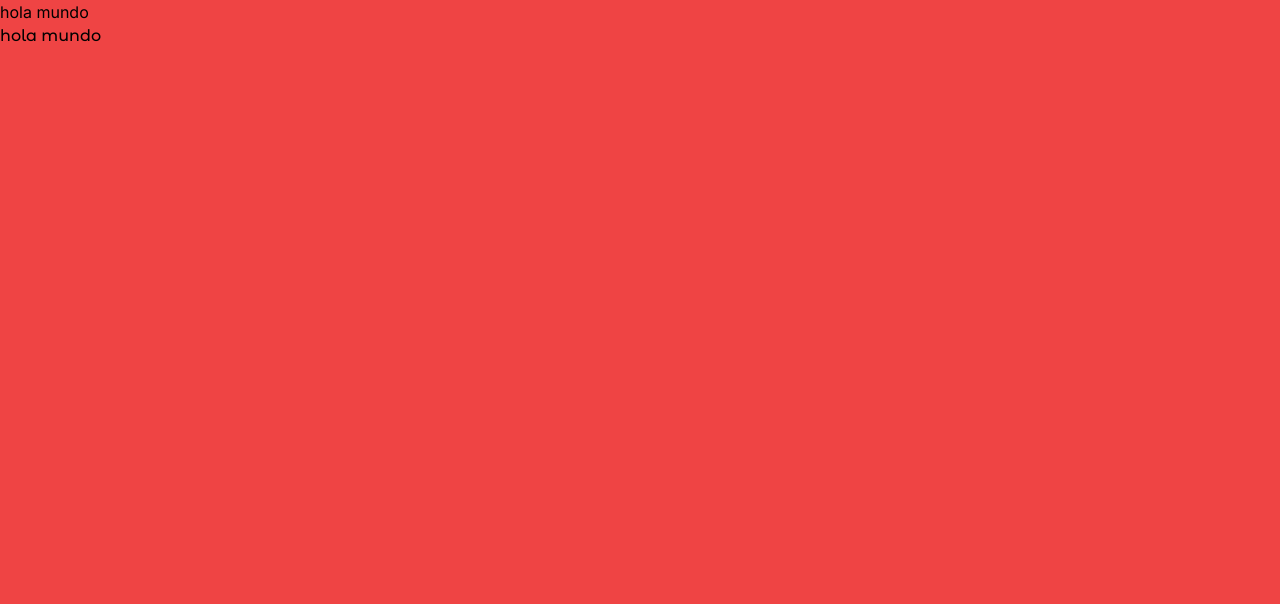
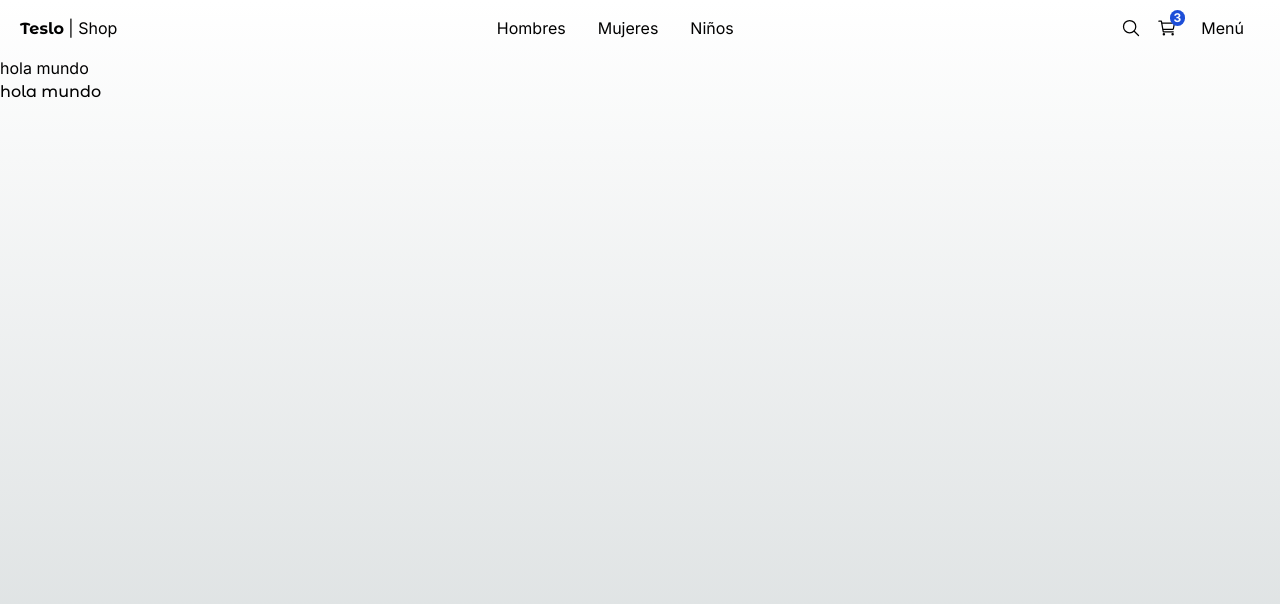
Before and after one commit to joselimaico/shop, a Next.js app: page / in a window 1280 px wide. Shown: the top 604 px of the page. Built offline with nearby package versions, Linux system fonts and the light colour scheme.

Commit message:
add top menu

```diff
--- a/src/app/(shop)/layout.tsx
+++ b/src/app/(shop)/layout.tsx
@@ -1,3 +1,4 @@
+import { TopMenu } from "@/components";
 
 export default function ShopeLayout({
  children
@@ -5,7 +6,8 @@
  children: React.ReactNode;
 }) {
   return (
-    <main className="min-h-screen bg-red-500">
+    <main className="min-h-screen ">
+      <TopMenu/>
       {children}
     </main>
   );
--- a/src/components/index.ts
+++ b/src/components/index.ts
@@ -0,0 +1,2 @@
+
+export * from "./ui/top-menu/TopMenu";
--- /dev/null
+++ b/src/components/ui/top-menu/TopMenu.tsx
@@ -0,0 +1,59 @@
+'use client';
+
+import Link from 'next/link';
+import { IoSearchOutline, IoCartOutline } from 'react-icons/io5';
+
+import { titleFont } from '@/config/fonts';
+
+
+export const TopMenu = () => {
+
+  return (
+    <nav className="flex px-5 justify-between items-center w-full">
+
+      {/* Logo */ }
+      <div>
+        <Link
+          href="/">
+          <span className={ `${ titleFont.className } antialiased font-bold` } >Teslo</span>
+          <span> | Shop</span>
+        </Link>
+      </div>
+
+      {/* Center Menu */ }
+      <div className="hidden sm:block">
+
+        <Link className="m-2 p-2 rounded-md transition-all hover:bg-gray-100" href="/category/men">Hombres</Link>
+        <Link className="m-2 p-2 rounded-md transition-all hover:bg-gray-100" href="/category/women">Mujeres</Link>
+        <Link className="m-2 p-2 rounded-md transition-all hover:bg-gray-100" href="/category/kids">Niños</Link>
+
+      </div>
+
+
+      {/* Search, Cart, Menu */ }
+      <div className="flex items-center">
+
+        <Link href="/search" className="mx-2">
+          <IoSearchOutline className="w-5 h-5" />
+        </Link>
+
+        <Link href="/cart" className="mx-2">
+          <div className="relative">
+            <span className="absolute text-xs px-1 rounded-full font-bold -top-2 -right-2 bg-blue-700 text-white">
+              3
+            </span>
+            <IoCartOutline className="w-5 h-5" />
+          </div>
+        </Link>
+
+        <button
+          className="m-2 p-2 rounded-md transition-all hover:bg-gray-100">
+          Menú
+        </button>
+
+      </div>
+
+
+    </nav>
+  );
+};
```
Also changed, not shown: package.json (+5 -4 lines), 1 other file (tests, documents, lock files or other folders).
